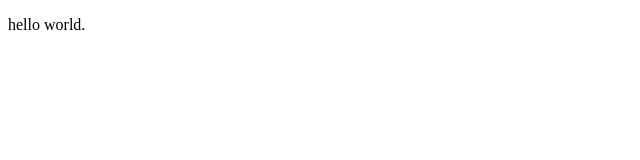
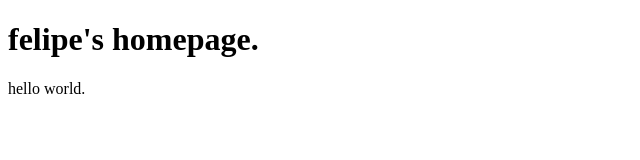
Before and after one commit to 3pilef3/homepage, a plain HTML site: page index.html in a window 1280 px wide. Shown: the whole page, without its empty margins (0-640 px from the left). Drawn offline with Linux system fonts and the light colour scheme.

Commit message:
Update index.html

```diff
--- a/index.html
+++ b/index.html
@@ -4,6 +4,9 @@
        <title> homepage </title>
     </head>
 <body>
+    <h1>
+        felipe's homepage.
+    </h1>
     <p> hello world. </p>
 </body>
     </html>
```
